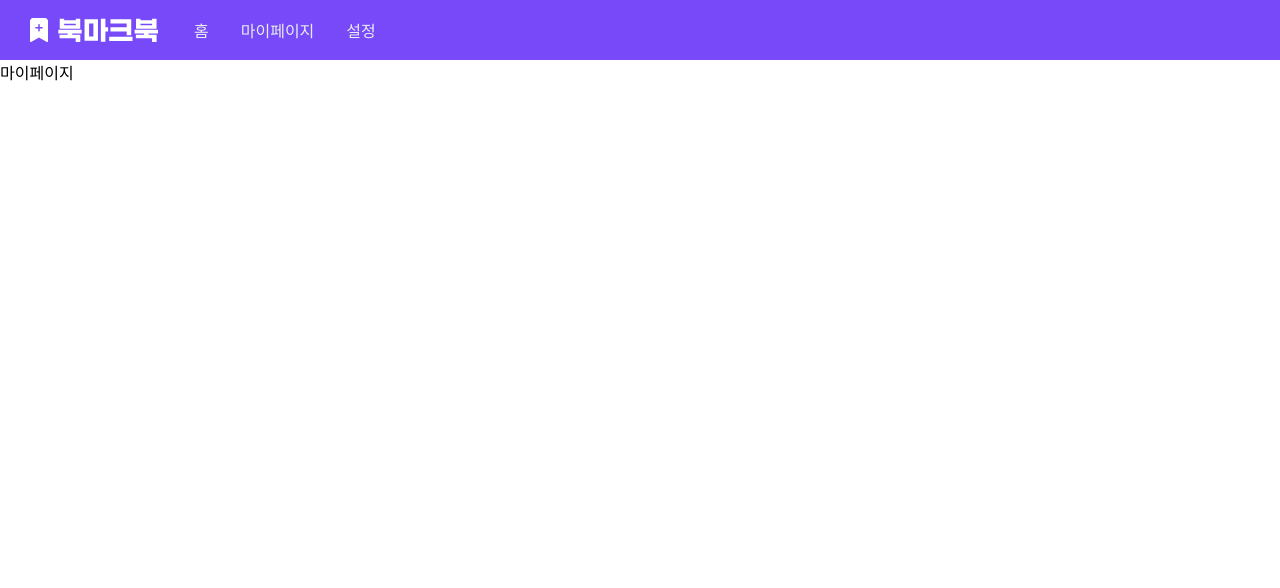
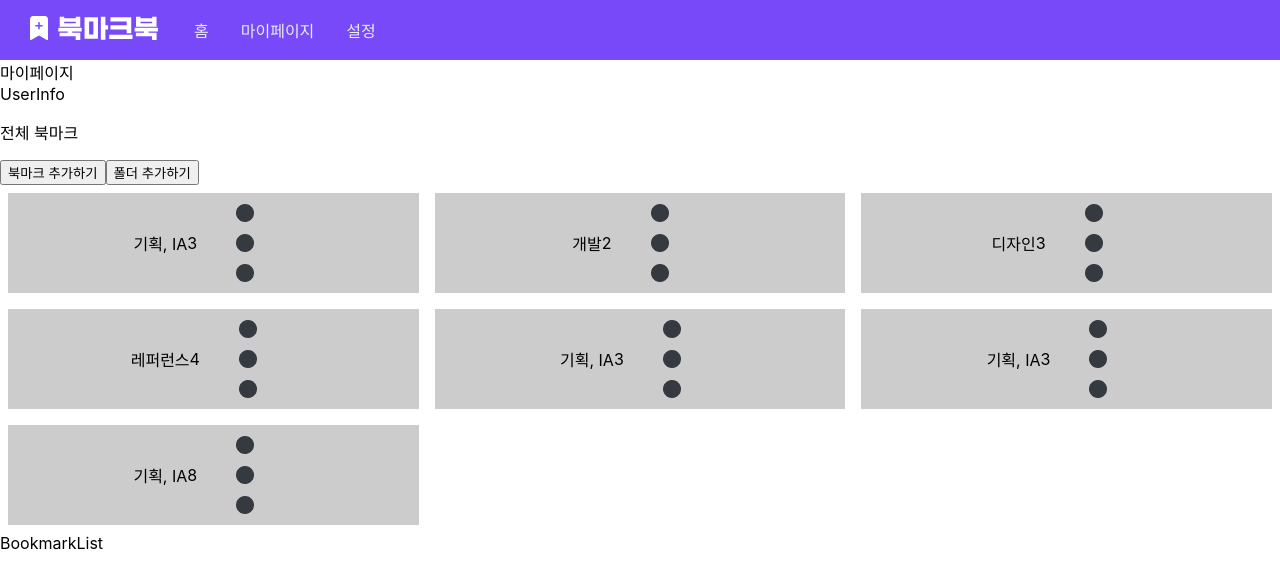
Before and after one commit to BookmarkBook-org/BMB-FE, a React (Create React App) app: page /mypage in a window 1280 px wide. Shown: the top 588 px of the page. Built offline with nearby package versions, Linux system fonts and the light colour scheme.

Commit message:
[Feat]Dropdown menu 구성

```diff
--- a/src/components/common/Header.jsx
+++ b/src/components/common/Header.jsx
@@ -5,11 +5,13 @@ import styled from "styled-components";
 function Header() {
   return (
     <HeaderWrapper>
-      <img
-        className="logoImg"
-        src="/assets/images/logo_white.svg"
-        alt="logoImg"
-      />
+      <Link to="/">
+        <img
+          className="logoImg"
+          src="/assets/images/logo_white.svg"
+          alt="logoImg"
+        />
+      </Link>
       <nav>
         <Link to="/" className="menu">
           홈
--- a/src/components/pages/Mypage.js
+++ b/src/components/pages/Mypage.js
@@ -1,10 +1,21 @@
-import React from "react";
+import React, { useState } from "react";
+import Title from "./mypage/Title";
+import UserInfo from "./mypage/UserInfo";
+import BookmarkMenu from "./mypage/BookmarkMenu";
+import BookmarkFolder from "./mypage/BookmarkFolder";
+import BookmarkList from "./mypage/BookmarkList";
 
 const Mypage = () => {
+    const [isDropdownVisible, setIsDropdownVisible] = useState(false);
+
     return (
-        <>
-        마이페이지
-        </>
+        <div>
+            <Title />
+            <UserInfo />
+            <BookmarkMenu />
+            <BookmarkFolder />
+            <BookmarkList />
+        </div>
     );
 };
 
--- /dev/null
+++ b/src/components/pages/mypage/BookmarkFolder.js
@@ -0,0 +1,86 @@
+import React, { useState } from "react";
+import styled from "styled-components";
+import FolderDropdown from "./FolderDropdown";
+
+const items = [
+  {
+    id: 1,
+    name: '기획, IA',
+    num: 3
+  },
+  {
+    id: 2,
+    name: '개발',
+    num: 2
+  },
+  {
+    id: 3,
+    name: '디자인',
+    num: 3
+  },
+  {
+    id: 4,
+    name: '레퍼런스',
+    num: 4
+  },
+  {
+    id: 5,
+    name: '기획, IA',
+    num: 3
+  },
+  {
+    id: 6,
+    name: '기획, IA',
+    num: 3
+  },
+  {
+    id: 7,
+    name: '기획, IA',
+    num: 8
+  }
+];
+
+
+const BookmarkFolder = () => {
+  const [itemToggles, setItemToggles] = useState(Array(items.length).fill(false));
+
+  const toggleItem = (index) => {
+    const newToggles = [...itemToggles];
+    newToggles[index] = !newToggles[index];
+    setItemToggles(newToggles);
+  };
+
+  return (
+    <Wrapper>
+      <div className="list-container">
+        {items.map((item, index) => (
+          <div key={index} className="list-item">
+            <div className="item-name">{item.name}</div>
+            <div className="item-num">{item.num}</div>
+            <img src="/assets/images/more_dot.png" onClick={() => toggleItem(index)} />
+            {itemToggles[index] && <FolderDropdown />}
+          </div>
+        ))}
+      </div>
+    </Wrapper>
+    );
+};
+
+export default BookmarkFolder;
+
+const Wrapper = styled.div`
+.list-container {
+  display: flex;
+  flex-wrap: wrap;
+}
+
+.list-item {
+  width: calc(33.33% - 16px); /* 3개의 아이템을 가로로 정렬하고 간격을 조절 */
+  height: 100px; /* 원하는 높이로 조절 */
+  margin: 8px; /* 아이템 간격 조절 */
+  background-color: #ccc; /* 아이템 배경색 설정 */
+  display: flex;
+  align-items: center;
+  justify-content: center;
+}
+`
--- /dev/null
+++ b/src/components/pages/mypage/BookmarkList.js
@@ -0,0 +1,11 @@
+import React from "react";
+
+const BookmarkList = () => {
+    return (
+        <div>
+          BookmarkList
+        </div>
+    );
+};
+
+export default BookmarkList;
--- /dev/null
+++ b/src/components/pages/mypage/BookmarkMenu.js
@@ -0,0 +1,15 @@
+import React from "react";
+
+const BookmarkMenu = () => {
+    return (
+        <div>
+          <p>전체 북마크</p>
+          <div>
+            <button>북마크 추가하기</button>
+            <button>폴더 추가하기</button>
+          </div>
+        </div>
+    );
+};
+
+export default BookmarkMenu;
--- /dev/null
+++ b/src/components/pages/mypage/FolderDropdown.js
@@ -0,0 +1,20 @@
+import React from "react";
+import styled from "styled-components";
+
+const FolderDropdown = () => {
+    return (
+      <Wrapper>
+        <li>북마크 공개</li>
+        <li>북마크 이름 변경</li>
+        <li>북마크 삭제</li>
+      </Wrapper>
+    );
+};
+
+export default FolderDropdown;
+
+const Wrapper = styled.div`
+  list-style: none;
+  max-width: 116px;
+  max-height: 32px
+`
--- /dev/null
+++ b/src/components/pages/mypage/Title.js
@@ -0,0 +1,11 @@
+import React from "react";
+
+const Title = () => {
+    return (
+        <div>
+          마이페이지
+        </div>
+    );
+};
+
+export default Title;
--- /dev/null
+++ b/src/components/pages/mypage/UserInfo.js
@@ -0,0 +1,11 @@
+import React from "react";
+
+const UserInfo = () => {
+    return (
+        <div>
+          UserInfo
+        </div>
+    );
+};
+
+export default UserInfo;
```
Also changed, not shown: public/assets/images/more_dot.png (added).
